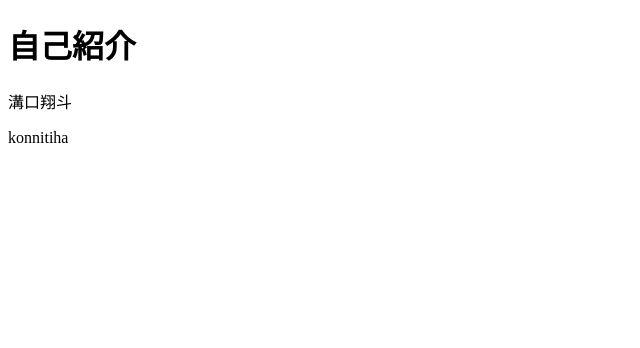
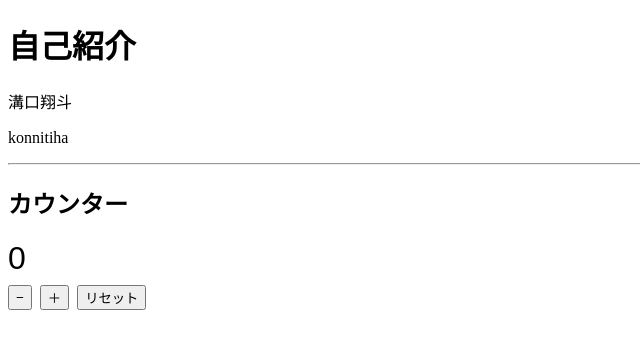
Before and after one commit to IH-Ggroup/practice, a plain HTML site: page mihon/Mizoguchi.html in a window 1280 px wide. Shown: the whole page, without its empty margins (0-640 px from the left). Drawn offline with Linux system fonts and the light colour scheme.

Commit message:
カウンター機能を追加し、キーボード操作に対応

```diff
--- a/mihon/Mizoguchi.html
+++ b/mihon/Mizoguchi.html
@@ -9,5 +9,43 @@
     <h1>自己紹介</h1>
     <p>溝口翔斗</p>
     <p>konnitiha</p>
+    <hr>
+    <section id="counter-section" style="font-family: sans-serif; max-width:360px;">
+        <h2>カウンター</h2>
+        <div id="counter" style="font-size:2rem; margin:8px 0;">0</div>
+        <div style="display:flex; gap:8px;">
+            <button id="dec">−</button>
+            <button id="inc">＋</button>
+            <button id="reset">リセット</button>
+        </div>
+    </section>
+
+    <script>
+        (function(){
+            const counterEl = document.getElementById('counter');
+            const incBtn = document.getElementById('inc');
+            const decBtn = document.getElementById('dec');
+            const resetBtn = document.getElementById('reset');
+            let value = 0;
+
+            function render(){
+                counterEl.textContent = value;
+                counterEl.style.color = value > 0 ? 'green' : value < 0 ? 'crimson' : 'black';
+            }
+
+            incBtn.addEventListener('click', ()=>{ value++; render(); });
+            decBtn.addEventListener('click', ()=>{ value--; render(); });
+            resetBtn.addEventListener('click', ()=>{ value = 0; render(); });
+
+            // キーボード操作: 上/下/0
+            window.addEventListener('keydown', (e)=>{
+                if(e.key === 'ArrowUp') { value++; render(); }
+                else if(e.key === 'ArrowDown') { value--; render(); }
+                else if(e.key === '0') { value = 0; render(); }
+            });
+
+            render();
+        })();
+    </script>
 </body>
 </html>
```
